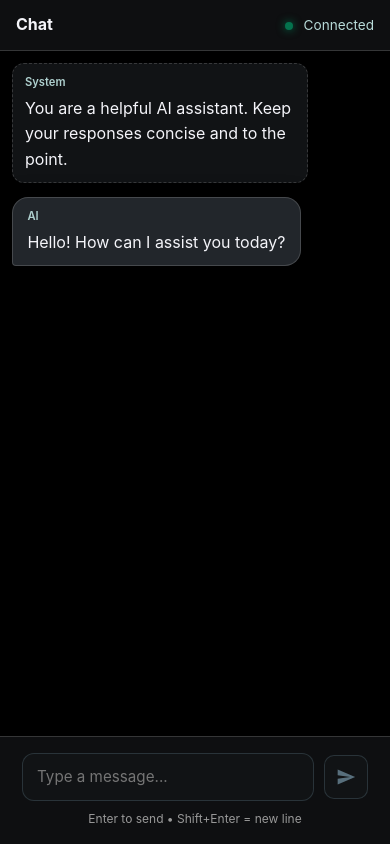
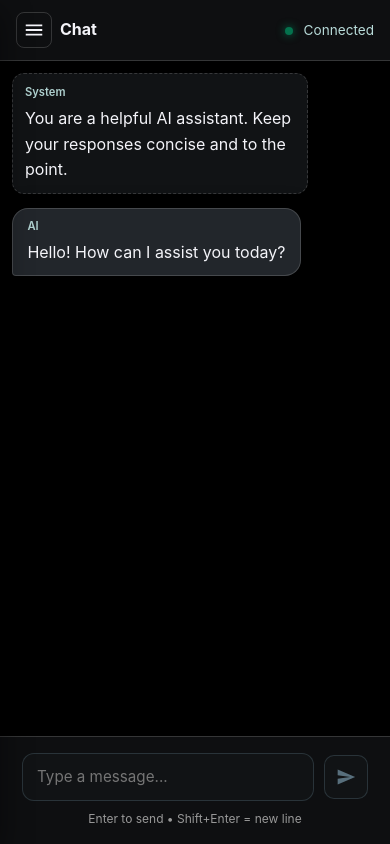
Before and after one commit to Caleb-Goodnite/chronoklchat, a SvelteKit app: page / in a window 390 px wide. Built offline with nearby package versions, Linux system fonts and the light colour scheme.

Commit message:
resactiveness

```diff
--- a/src/routes/+page.svelte
+++ b/src/routes/+page.svelte
@@ -1,5 +1,5 @@
 <script>
-  import { onMount } from 'svelte';
+  import { onMount, onDestroy } from 'svelte';
 
   let input = '';
   let loading = false;
@@ -10,6 +10,10 @@
   let theme = 'dark'; // 'dark' | 'light'
   // local derived view rendered in template
   let messages = [];
+  // mobile drawer state
+  let mobileNavOpen = false;
+  // keep track of resize listeners cleanup
+  let removeResize;
 
   const STORAGE_KEY = 'chronoklchat:conversations:v1';
   const THEME_KEY = 'chronoklchat:theme';
@@ -84,6 +88,8 @@
       conversations = conversations.map(x => x.id === c.id ? c : x);
     }
     save();
+    // Close drawer on mobile after selecting a chat
+    mobileNavOpen = false;
     queueMicrotask(scrollToBottom);
   }
 
@@ -117,6 +123,19 @@
   }
 
   onMount(() => {
+    // Fix mobile 100vh issues by using real innerHeight
+    function setAppHeight() {
+      try { document.documentElement.style.setProperty('--app-h', `${window.innerHeight}px`); } catch {}
+    }
+    setAppHeight();
+    const onResize = () => {
+      setAppHeight();
+      // Auto-close drawer when switching to desktop
+      try { if (window.innerWidth > 900) mobileNavOpen = false; } catch {}
+    };
+    window.addEventListener('resize', onResize);
+    removeResize = () => window.removeEventListener('resize', onResize);
+
     // theme
     loadTheme();
     applyTheme();
@@ -145,6 +164,10 @@
       activeConversationId = first.id;
       save();
     }
+  });
+
+  onDestroy(() => {
+    if (typeof removeResize === 'function') removeResize();
   });
 
   async function send() {
@@ -224,7 +247,7 @@
 </svelte:head>
 
 <div class="app">
-  <aside class="sidebar">
+  <aside class="sidebar" class:open={mobileNavOpen}>
     <div class="sidebar-header">
       <div class="brand">ChronoklChat</div>
       <div class="model-pill">openai/gpt-oss-20b</div>
@@ -251,10 +274,18 @@
       <button class="ghost-btn" on:click={() => (showSettings = true)}>Settings</button>
     </div>
   </aside>
+  {#if mobileNavOpen}
+    <button class="drawer-backdrop" on:click={() => (mobileNavOpen = false)} aria-label="Close menu"></button>
+  {/if}
 
   <div class="main">
     <header class="topbar">
       <div class="topbar-left">
+        <button class="menu-btn" on:click={() => (mobileNavOpen = true)} aria-label="Open menu">
+          <svg viewBox="0 0 24 24" width="22" height="22" aria-hidden="true">
+            <path fill="currentColor" d="M3 6h18v2H3V6zm0 5h18v2H3v-2zm0 5h18v2H3v-2z" />
+          </svg>
+        </button>
         <h1>{activeConv()?.title || 'Chat'}</h1>
       </div>
       <div class="topbar-right">
@@ -408,7 +439,7 @@
   .app {
     display: flex;
     flex-direction: row;
-    height: 100vh;
+    height: var(--app-h, 100vh);
     width: 100%;
     margin: 0;
     padding: 0;
@@ -535,6 +566,7 @@
     border-bottom: 1px solid var(--border);
     background: var(--panel);
   }
+  .topbar-left { display: flex; align-items: center; gap: 8px; }
   .topbar h1 { font-size: 1rem; margin: 0; color: var(--text); }
   .status-dot { width: 8px; height: 8px; border-radius: 50%; display: inline-block; margin-right: 6px; }
   .online { background: #04724D; box-shadow: 0 0 8px #04724D; }
@@ -756,6 +788,20 @@
     margin-top: 0.5rem;
   }
 
+  /* Hamburger button - visible on mobile only */
+  .menu-btn {
+    display: none;
+    background: transparent;
+    color: var(--text);
+    border: 1px solid var(--border);
+    border-radius: 8px;
+    width: 36px;
+    height: 36px;
+    align-items: center;
+    justify-content: center;
+    cursor: pointer;
+  }
+
   .app-footer {
     text-align: center;
     padding: 8px 16px;
@@ -807,9 +853,35 @@
   }
 
   @media (max-width: 900px) {
-    .sidebar { display: none; }
+    .menu-btn { display: inline-flex; }
     .app { flex-direction: column; }
     .topbar { position: sticky; top: 0; z-index: 10; }
+
+    /* Sidebar becomes a drawer */
+    .sidebar {
+      position: fixed;
+      top: 0; left: 0; bottom: 0;
+      width: min(80vw, 280px);
+      max-width: 92vw;
+      height: 100vh;
+      transform: translateX(-100%);
+      transition: transform 0.25s ease;
+      z-index: 100;
+      box-shadow: 0 10px 30px rgba(0,0,0,0.45);
+    }
+    .sidebar.open {
+      transform: translateX(0);
+    }
+
+    .drawer-backdrop {
+      position: fixed;
+      inset: 0;
+      background: rgba(0,0,0,0.45);
+      border: 0;
+      margin: 0;
+      padding: 0;
+      z-index: 90;
+    }
   }
 
   @media (max-width: 767px) {
@@ -829,4 +901,25 @@
       font-size: 0.7rem;
     }
   }
+
+  /* Height-based responsiveness for short viewports */
+  @media (max-height: 720px) {
+    .topbar { padding: 10px 12px; }
+    .chat-messages { padding: 16px 18px; padding-bottom: 104px; }
+    .chat-input-container { padding: 12px 16px; }
+    textarea { min-height: 44px; }
+  }
+  @media (max-height: 620px) {
+    .topbar { padding: 8px 10px; }
+    .chat-messages { padding: 12px 14px; padding-bottom: 96px; }
+    .chat-input-container { padding: 10px 14px; }
+    .hint { display: none; }
+    textarea { min-height: 40px; max-height: 140px; }
+  }
+  @media (max-height: 520px) {
+    .chat-messages { padding: 8px 10px; padding-bottom: 88px; }
+    .message-content { padding: 10px 12px; }
+    .message-role { display: none; }
+    .empty-state { padding: 16px 0; }
+  }
 </style>
```
